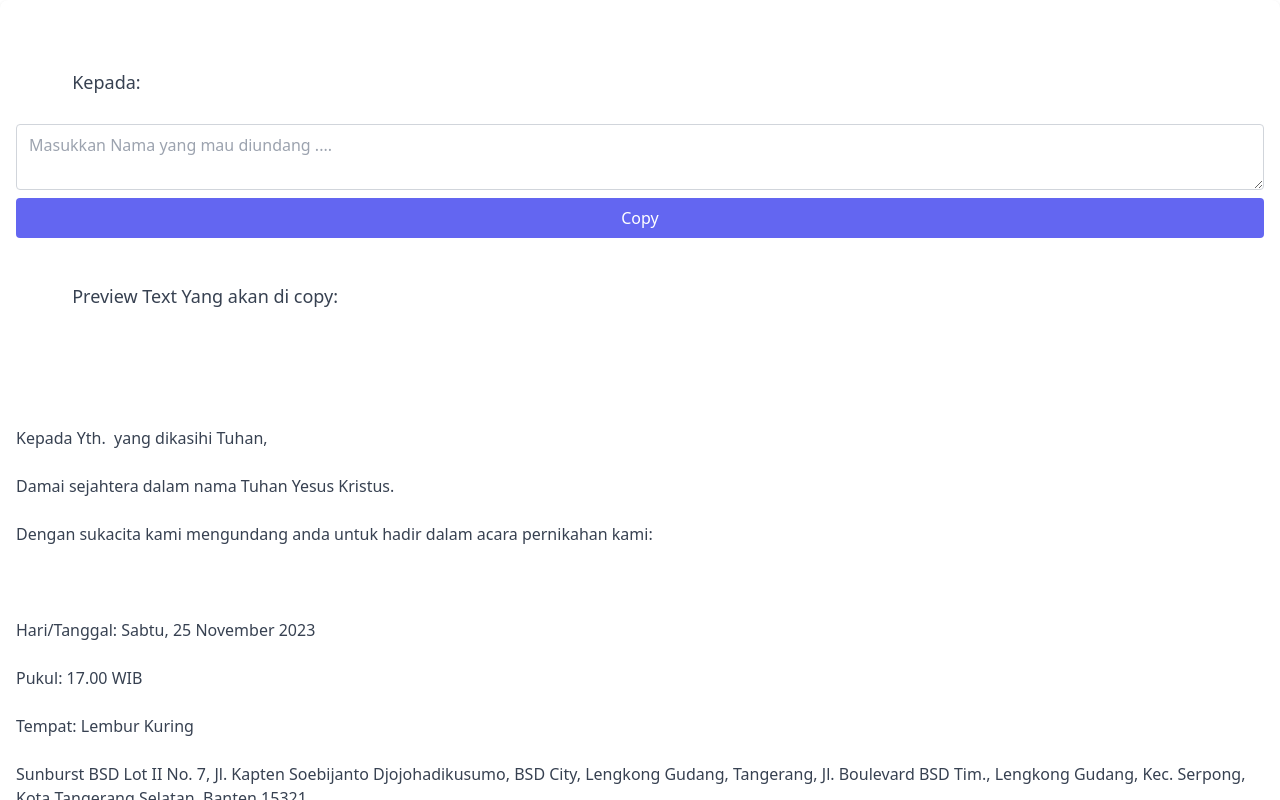
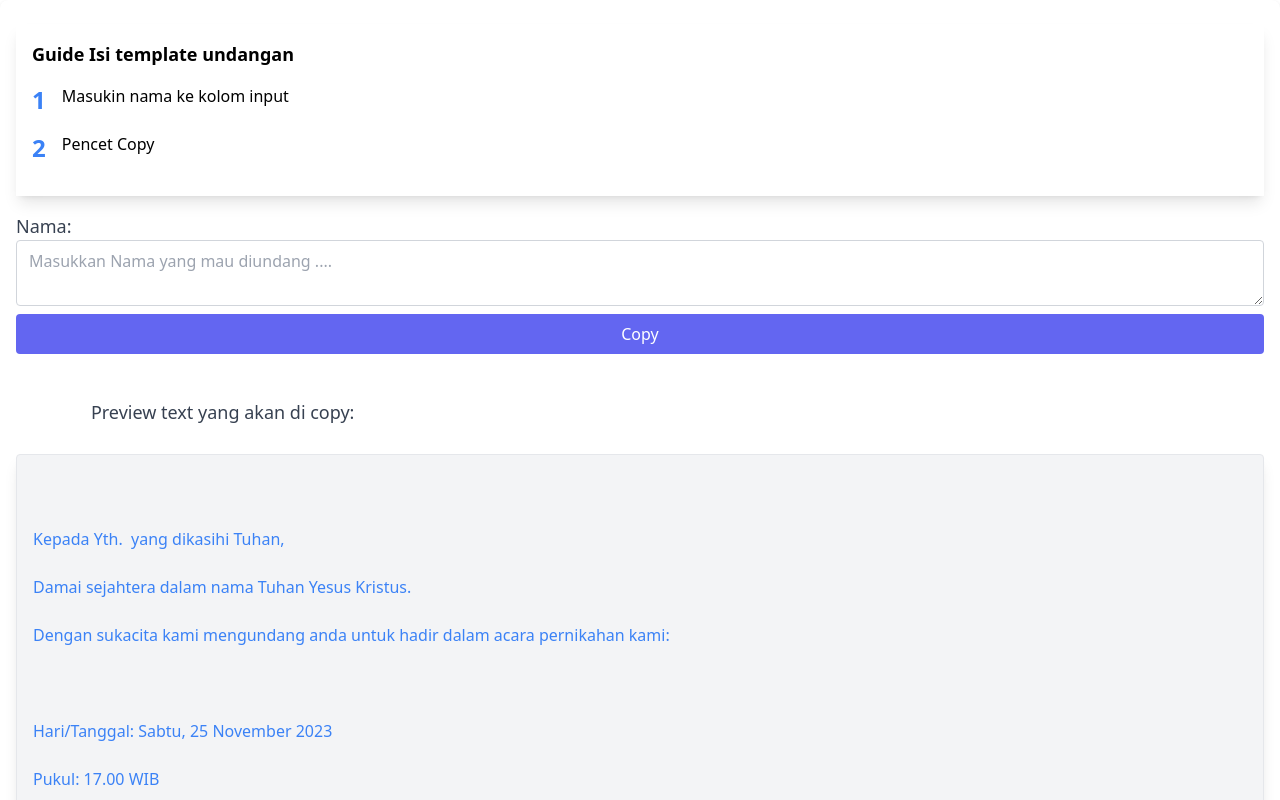
Before and after one commit to CompileConnected/wedding-test-astro, an Astro site: page /tools in a window 1280 px wide. Shown: the top 800 px of the page. Built offline with nearby package versions, Linux system fonts and the light colour scheme; Astro itself is replaced by a stand-in of ours.

Commit message:
adding more baby wheels

```diff
--- a/src/pages/tools.astro
+++ b/src/pages/tools.astro
@@ -31,77 +31,92 @@ Yohanes & Citra
 `
 ---
 
-
-
 <html>
 	<head>
 		<meta charset="UTF-8" />
 		<meta name="referrer" content="no-referrer" />
 		<meta name="view-transition" content="same-origin" />
+		<style>
+			.step {
+				@apply mb-4;
+			}
+
+			.step-number {
+				@apply text-2xl font-bold text-blue-500;
+			}
+		</style>
 	</head>
 	<main>
 		<div class="flex flex-col px-4 py-6 bg-white rounded-lg shadow">
+			<div class="bg-white shadow-lg p-4">
+				<h2 class="text-lg font-bold mb-4">Guide Isi template undangan</h2>
 
-        <div class="mt-4 text-gray-700 text-lg whitespace-pre-wrap">
-            Kepada:
+				<div class="step flex">
+					<div class="step-number">1</div>
+                    <p class="ms-4">Masukin nama ke kolom input</p>
 				</div>
+
+				<div class="step flex">
+					<div class="step-number">2</div>
+                    <p class="ms-4">Pencet Copy</p>
+				</div>
+			</div>
+
+			<div class="mt-4 text-gray-700 text-lg whitespace-pre-wrap">Nama:</div>
 			<textarea
 				id="inputText"
 				class="w-full border border-gray-300 rounded px-3 py-2 text-gray-900 focus:outline-none focus:border-indigo-500"
-          placeholder="Masukkan Nama yang mau diundang ...."
-        ></textarea>
+				placeholder="Masukkan Nama yang mau diundang ...."></textarea>
 
-
-        <button
-            class="mt-2 px-4 py-2 text-white bg-indigo-500 rounded hover:bg-indigo-600"
-        >
+			<button class="mt-2 px-4 py-2 text-white bg-indigo-500 rounded hover:bg-indigo-600">
 				Copy
 			</button>
 
 			<div class="mt-4 text-gray-700 text-lg whitespace-pre-wrap">
-            Preview Text Yang akan di copy:
+				Preview text yang akan di copy:
 			</div>
-        <div id="preview" class="mt-4 text-gray-700 whitespace-pre-wrap">
+			<div
+				id="preview"
+				class="ps-4 pe-4 text-blue-500 bg-gray-100 transition hover:bg-indigo-100 shadow-lg border border-gray-200 rounded whitespace-pre-wrap"
+			>
 				{text}
 			</div>
-        <div id="snackbar" class="fixed bottom-0 left-0 m-4 w-full max-w-md p-4 bg-green-500 text-white rounded shadow hidden">
+			<div
+				id="snackbar"
+				class="fixed bottom-0 left-0 m-4 w-full max-w-md p-4 bg-green-500 text-white rounded shadow hidden"
+			>
 				<p id="snackbar-message">Message sent!</p>
 			</div>
 		</div>
-
 	</main>
-</html>
 
 
 	<script>
-    const input = document.getElementById('inputText');
-    const preview = document.getElementById('preview');
+		const input = document.getElementById('inputText')
+		const preview = document.getElementById('preview')
 
-    const copyButton = document.querySelector('button');
+		const copyButton = document.querySelector('button')
 
 		copyButton.addEventListener('click', () => {
+			// Get text from preview
+			const input = document.getElementById('inputText')
+			const text = document.getElementById('preview').innerText
+			const snackbar = document.getElementById('snackbar')
+			const snackbarMessage = document.getElementById('snackbar-message')
 
-        // Get text from preview
-        const input = document.getElementById('inputText');
-        const text = document.getElementById('preview').innerText;
-        const snackbar = document.getElementById('snackbar');
-        const snackbarMessage = document.getElementById('snackbar-message');
+			snackbarMessage.innerHTML = `Undangan di copy untuk: ${input.value}`
 
-        snackbarMessage.innerHTML = `Undangan di copy untuk: ${input.value}`;
-
-        snackbar.classList.remove('hidden');
+			snackbar.classList.remove('hidden')
 
 			setTimeout(() => {
-            snackbar.classList.add('hidden');
-        }, 3000);
+				snackbar.classList.add('hidden')
+			}, 3000)
 			// Copy to clipboard
-        navigator.clipboard.writeText(text);
-
-    });
-
+			navigator.clipboard.writeText(text)
+		})
 
 		function makeText(name) {
-        const url = encodeURI(`https://yohanes-citra.vercel.app/?to=${name}`);
+			const url = encodeURI(`https://yohanes-citra.vercel.app/?to=${name}`)
 			const text = `Kepada Yth. ${name} yang dikasihi Tuhan,
 
 Damai sejahtera dalam nama Tuhan Yesus Kristus.
@@ -130,8 +145,9 @@ Yohanes & Citra`
 			return text
 		}
 
+		input.addEventListener('input', () => {
+			preview.innerHTML = makeText(input.value)
+		})
+	</script>
 
-    input.addEventListener('input', () => {
-      preview.innerHTML = makeText(input.value);
-    });
-</script>
+</html>
```
Lines whose indentation alone changed are shown as unchanged.
